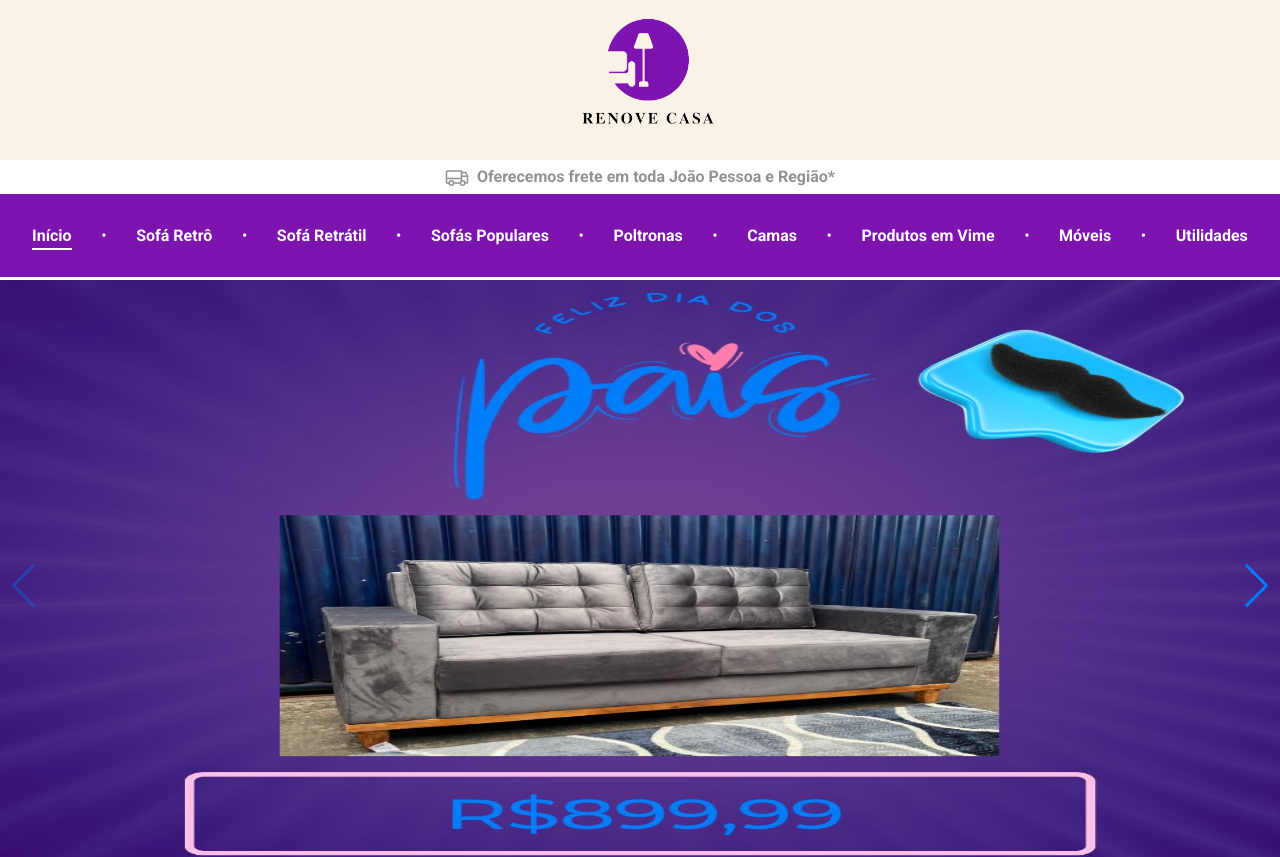
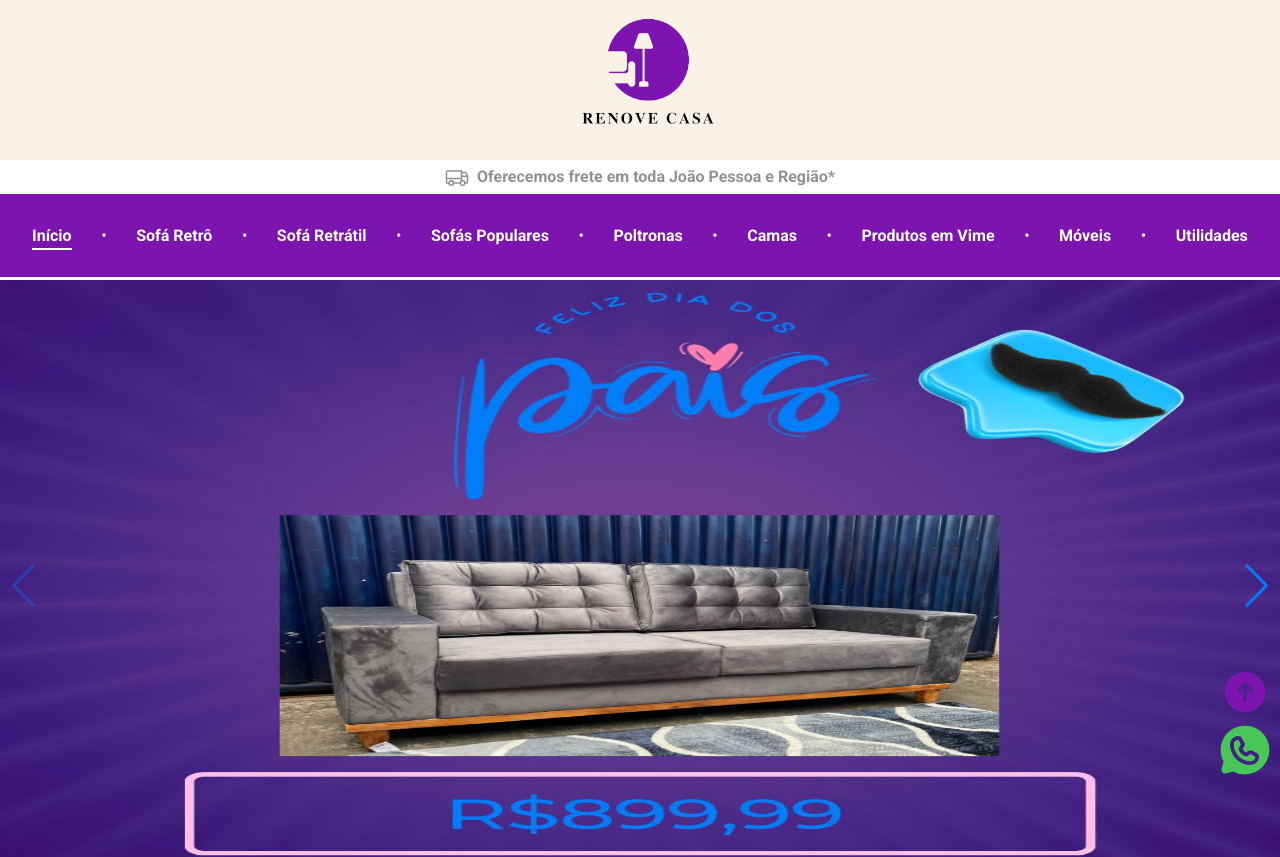
Before and after one commit to felipenobrg/renovecasajp, a React (Vite) app: page / in a window 1280 px wide. Shown: the top 857 px of the page. Built offline with nearby package versions, Linux system fonts and the light colour scheme; the HTML template or start-up script is replaced by a standard one.

Commit message:
updating

```diff
--- a/src/components/ScrollUp/index.tsx
+++ b/src/components/ScrollUp/index.tsx
@@ -37,11 +37,16 @@ export function ScrollUp() {
     <ScrollDownContainer>
       <ArrowCircleUp
         onClick={scrollToTop}
-        size={35}
+        size={50}
         color="#7D14AF"
         weight="fill"
       />
-      <WhatsappLogo onClick={handleWhatsAppClick} size={40} weight="fill" color="#48C758" />
+      <WhatsappLogo
+        onClick={handleWhatsAppClick}
+        size={60}
+        weight="fill"
+        color="#48C758"
+      />
     </ScrollDownContainer>
   );
 }
--- a/src/pages/Home/index.tsx
+++ b/src/pages/Home/index.tsx
@@ -1,6 +1,8 @@
 import { AboutDelivery } from "../../components/AboutDelivery";
 import { Footer } from "../../components/Footer";
 import { Header } from "../../components/Header";
+import { ScrollUp } from "../../components/ScrollUp";
+import { ScrollDownContainer } from "../../components/ScrollUp/styles";
 import { SectionLink } from "../../components/SectionLink";
 import { CardPhotos } from "./Components/CardPhotos";
 import { Carousel } from "./Components/Carousel";
@@ -17,6 +19,7 @@ export function Home() {
       <CardPhotos />
       <SectionAbout />
       <WhoWeAre />
+      <ScrollUp />
       <Footer />
     </>
   );
```
